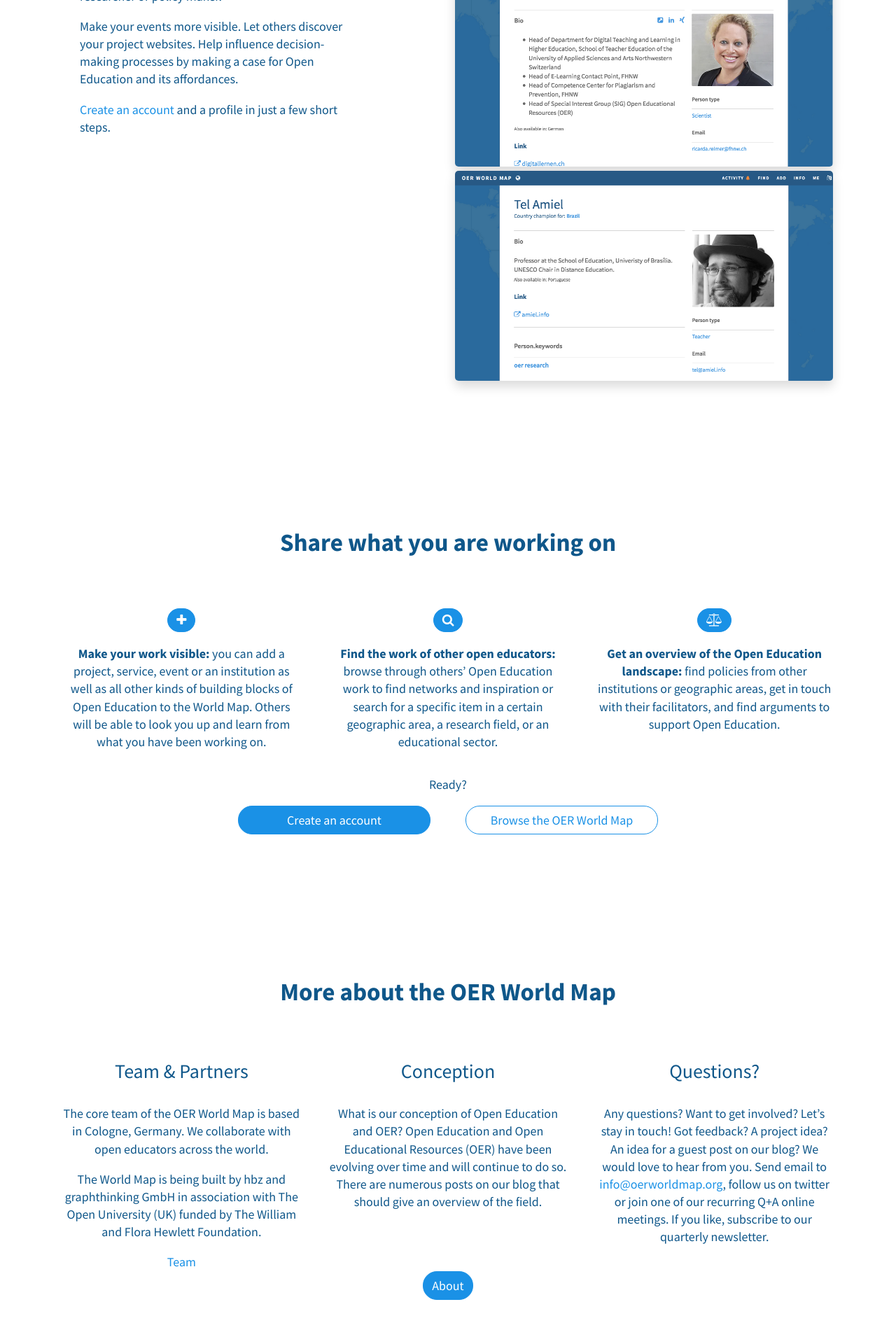
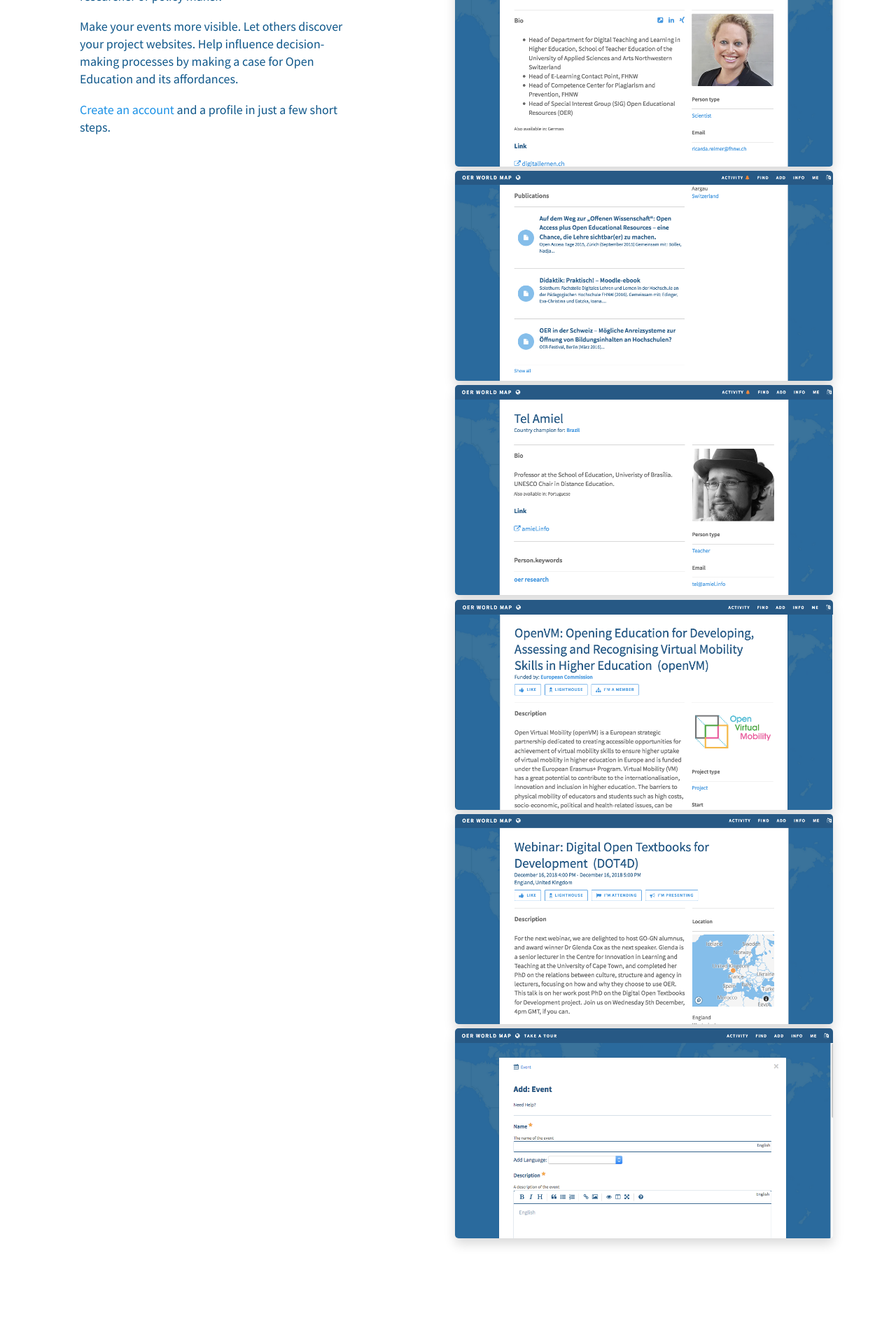
Before and after one commit to hbz/oerworldmap-ui, a Jekyll site: the page built from docs/index.html, in a window 1280 px wide. Shown: the part 3856-5776 px from the top of the page at 70% size. Built offline with Jekyll 4.4.1, drawn with Linux system fonts in a browser that asks for light colours; nearby versions of some CDN libraries; comment, search, counter and statistics services are not loaded; a style sheet for code colours, icons or effects is not loaded.

Commit message:
add more slider images

```diff
--- a/docs/index.html
+++ b/docs/index.html
@@ -1166,7 +1166,12 @@
           <div class="slider">
             <div data-slick='{"infinite" : true, "dots": true, "autoplay": true, "arrows": false, "mobileFirst": true}'>
               <img src="{{ site.baseurl }}/assets/images/oerworldmap_slider_involved_country_champion_switzerland.png" alt="Profile Ricarda">
+              <img src="{{ site.baseurl }}/assets/images/oerworldmap_slider_involved_profile_publications.png" alt="Profile publications">
               <img src="{{ site.baseurl }}/assets/images/oerworldmap_slider_involved_country_champion_brazil.png" alt="Profile Tel Amiel">
+              <img src="{{ site.baseurl }}/assets/images/oerworldmap_slider_involved_project.png" alt="Project view">
+              <img src="{{ site.baseurl }}/assets/images/oerworldmap_slider_involved_event.png" alt="Project view">
+              <img src="{{ site.baseurl }}/assets/images/oerworldmap_slider_involved_add_event.png" alt="Project view">
+
             </div>
           </div>
 
```
